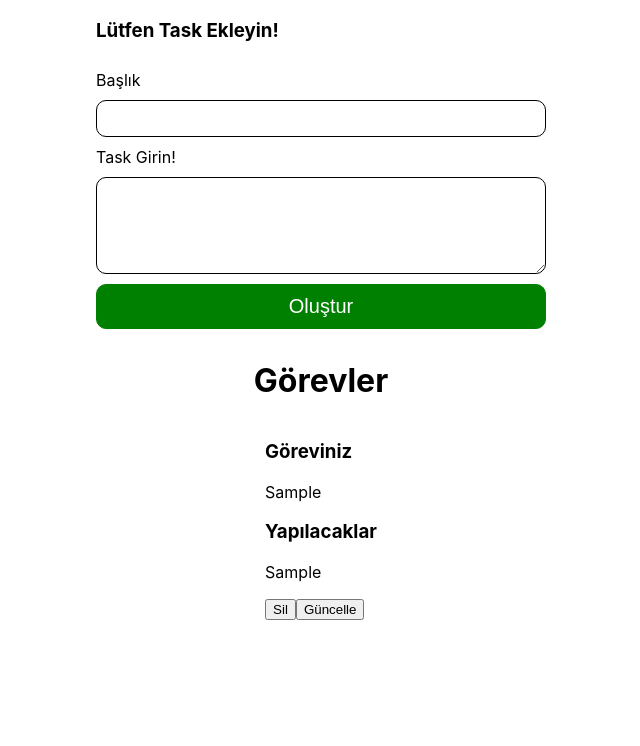
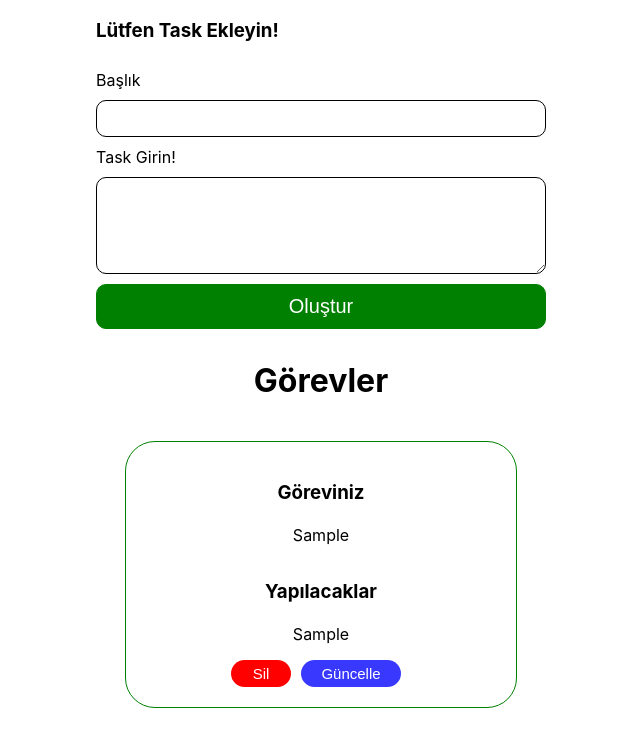
Before and after one commit to yilmaz-busra/react-tekrar, a React (Create React App) app in the folder Task/jiraaplication/: page / in a window 1280 px wide. Both pictures are taken after typing "Sample", "Sample" into the empty fields and a click on the button "Oluştur". Shown: the top 746 px of the page, without its empty margins (319-959 px from the left). Built offline with nearby package versions, Linux system fonts and the light colour scheme.

Commit message:
css-added

```diff
--- a/Task/jiraaplication/src/App.css
+++ b/Task/jiraaplication/src/App.css
@@ -31,3 +31,45 @@
   border-radius: 10px;
   font-size: 20px;
 }
+
+.task-list {
+  display: flex;
+  flex-wrap: wrap;
+  justify-content: center;
+}
+
+.task-show {
+  border: 1px solid green;
+  border-radius: 30px;
+  width: 350px;
+  padding: 20px;
+  display: flex;
+  flex-direction: column;
+  align-items: center;
+  margin: 20px;
+}
+.task-title {
+  margin-bottom: 5px;
+}
+
+.task-delete {
+  padding: 5px;
+  font-size: 15px;
+  width: 60px;
+  border: none;
+  border-radius: 30px;
+  background-color: red;
+  color: white;
+  margin-right: 10px;
+}
+
+.task-edit {
+  padding: 5px;
+  font-size: 15px;
+  width: 100px;
+  border: none;
+  border-radius: 30px;
+  background-color: rgba(0, 0, 255, 0.782);
+  color: white;
+  margin-right: 10px;
+}
--- a/Task/jiraaplication/src/Components/TaskList.js
+++ b/Task/jiraaplication/src/Components/TaskList.js
@@ -3,7 +3,7 @@ import TaskShow from "./TaskShow";
 
 function TaskList({ tasks }) {
   return (
-    <div>
+    <div className="task-list">
       {tasks.map((duty, index) => {
         return <TaskShow key={index} task={duty} />;
       })}
```
